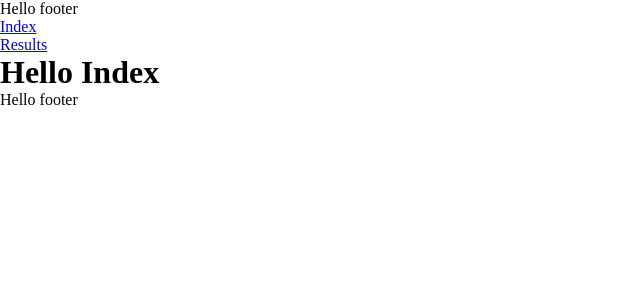
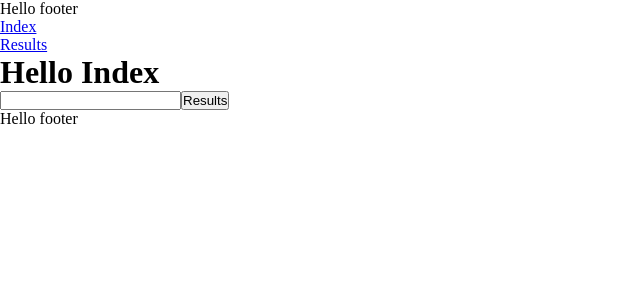
Before and after one commit to AndriiChemerys/github-app-nextjs, a Next.js app: page / in a window 1280 px wide. Shown: the top 300 px of the page, without its empty margins (0-640 px from the left). Built offline with nearby package versions, Linux system fonts and the light colour scheme.

Commit message:
Adding ESLint

```diff
--- a/components/sections/header.js
+++ b/components/sections/header.js
@@ -15,6 +15,5 @@ export default function Header() {
         </ul>
       </nav>
     </header>
-
   )
 }
--- a/pages/index.js
+++ b/pages/index.js
@@ -1,5 +1,6 @@
 import Head from 'next/head'
 import Main from '@/components/layouts/main'
+import Link from "next/link"
 
 export default function Home() {
   return (
@@ -8,6 +9,12 @@ export default function Home() {
         <title>index page</title>
       </Head>
       <h1>Hello Index</h1>
+        <form>
+          <input type="text" />
+            <Link href="/results">
+              <button>Results</button>
+            </Link>
+        </form>
     </Main>
   )
 }
```
Also changed, not shown: package.json (+7 -1 lines), .eslintrc.json (added), 1 other file (tests, documents, lock files or other folders).
